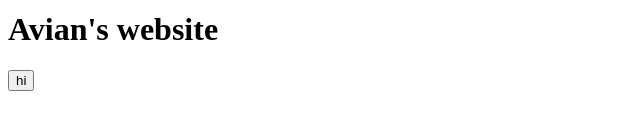
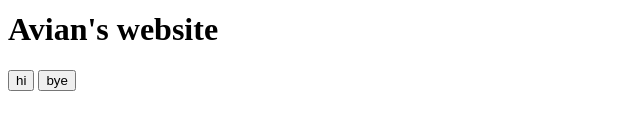
Before and after one commit to AvianWard/AvianWard, a plain HTML site: page index.html in a window 1280 px wide. Shown: the part 318-448 px from the top of the page, 0-640 px from the left. Drawn offline with nearby package versions, Linux system fonts and the light colour scheme.

Commit message:
Update index.html

```diff
--- a/index.html
+++ b/index.html
@@ -18,7 +18,7 @@
 <body><iframe width="100%" height="300" scrolling="no" frameborder="no" allow="autoplay" src="https://w.soundcloud.com/player/?url=https%3A//api.soundcloud.com/tracks/461503740&color=%23ff5500&auto_play=false&hide_related=false&show_comments=true&show_user=true&show_reposts=false&show_teaser=true&visual=true"></iframe>
 <h1>Avian's website</h1>
   <button type='button'>hi</button>
-
+  <button type='button'>bye</button>
 </body>
 <script>
 $("button").ready(function(){
```
